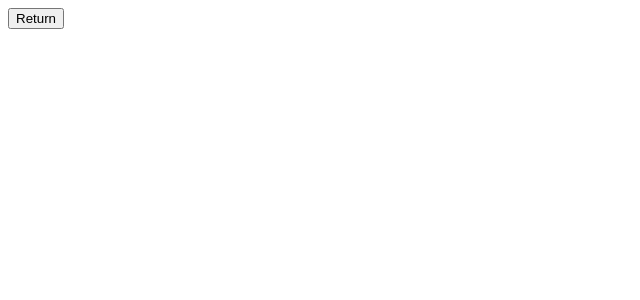
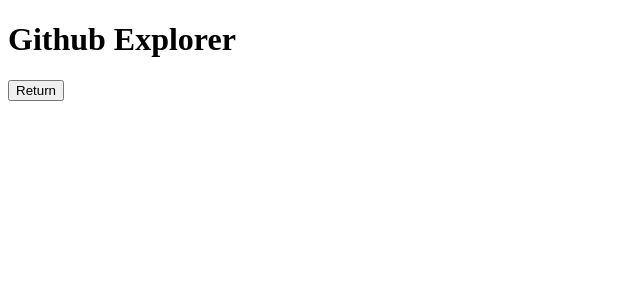
Before and after one commit to matheustanaka/Github-api-search, a React (Create React App) app: page /result in a window 1280 px wide. Shown: the top 300 px of the page, without its empty margins (0-640 px from the left). Built offline with nearby package versions, Linux system fonts and the light colour scheme.

Commit message:
feat: add Header Component inside of SearchResult

```diff
--- a/src/pages/SearchResult.tsx
+++ b/src/pages/SearchResult.tsx
@@ -1,7 +1,15 @@
 import { ButtonReturn } from "../components/ButtonReturn";
+import { Header } from "../components/Header";
 
 const SearchResult = () => {
-    return <ButtonReturn />
+    return (
+        <>
+            <Header />
+            <ButtonReturn />
+        </>
+
+    )
+
 }
 
 export default SearchResult;
```
